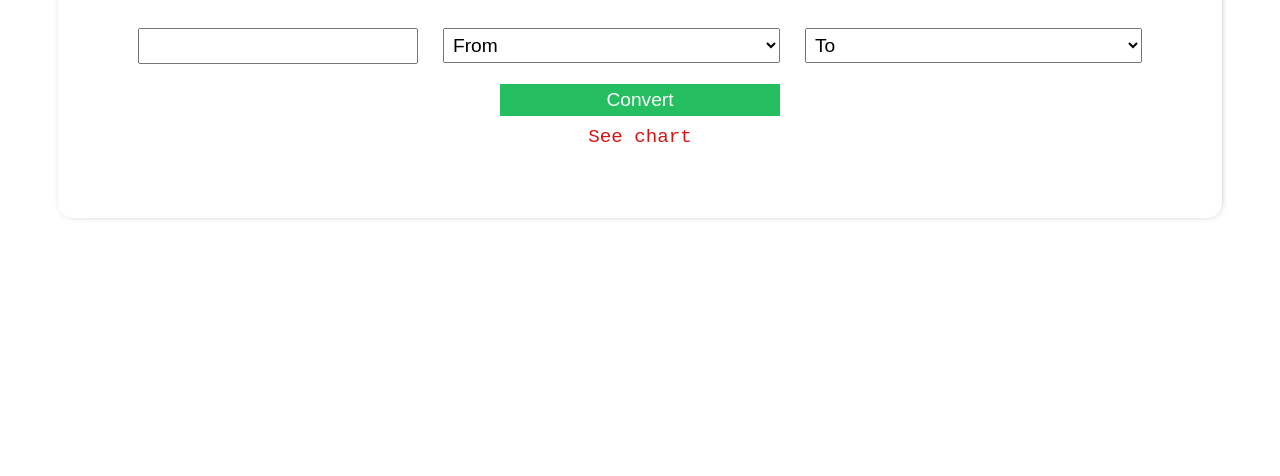
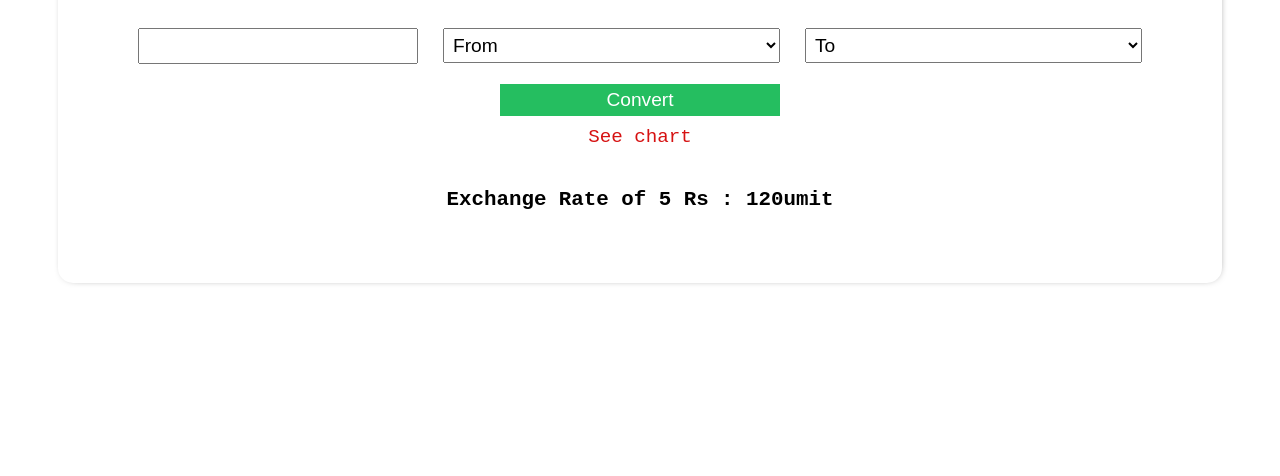
Before and after one commit to surjkhanal/Currency-Converter, a plain HTML site: page index.html in a window 1280 px wide. Shown: the part 324-800 px from the top of the page. Drawn offline with Linux system fonts and the light colour scheme.

Commit message:
added exchange rate

```diff
--- a/index.html
+++ b/index.html
@@ -42,6 +42,7 @@
                 <a href="#showcase">See chart</a>
             </form>
 
+            <h3 id="exchange">5 Rs : 120umit</h3>
             <h2 id="result">5 Rs : 120umit</h2>
 
 
--- a/script.js
+++ b/script.js
@@ -6,6 +6,7 @@ let API = 'https://freecurrencyapi.net/api/v2/latest?apikey=f039b260-2bf0-11ec-b
 let fromMenu = document.getElementById("c-from");
 let toMenu = document.getElementById("c-to");
 let resultBlock = document.getElementById("result");
+let exchangeBlock = document.getElementById("exchange");
 currencyForm.addEventListener("submit",(event)=>{
     event.preventDefault();
     let currentValue =event.target["c-value"].value;
@@ -24,7 +25,10 @@ currencyForm.addEventListener("submit",(event)=>{
                 console.log(result)
                 resultBlock.innerText = currentValue+ " "+currentC +" : "+result+" "+targetC;
                 resultBlock.style.display = "block";
+                exchangeBlock.innerText = 1+ " "+currentC +" : "+rates[targetC]+" "+targetC;
+                exchangeBlock.style.display = "block";
             }
+
         })
     })
 })
--- a/style.css
+++ b/style.css
@@ -52,6 +52,13 @@ input[type="submit"]{
     color: #fff;
     background-color:rgb(37, 190, 96);
     border: none;
+}
+#exchange::before{
+    content:'Exchange Rate of '
+}
+#exchange{
+    font-size:1.3rem;
+    margin-bottom: 2em;
 }
 #result{
     font-size:1.3rem;
```
